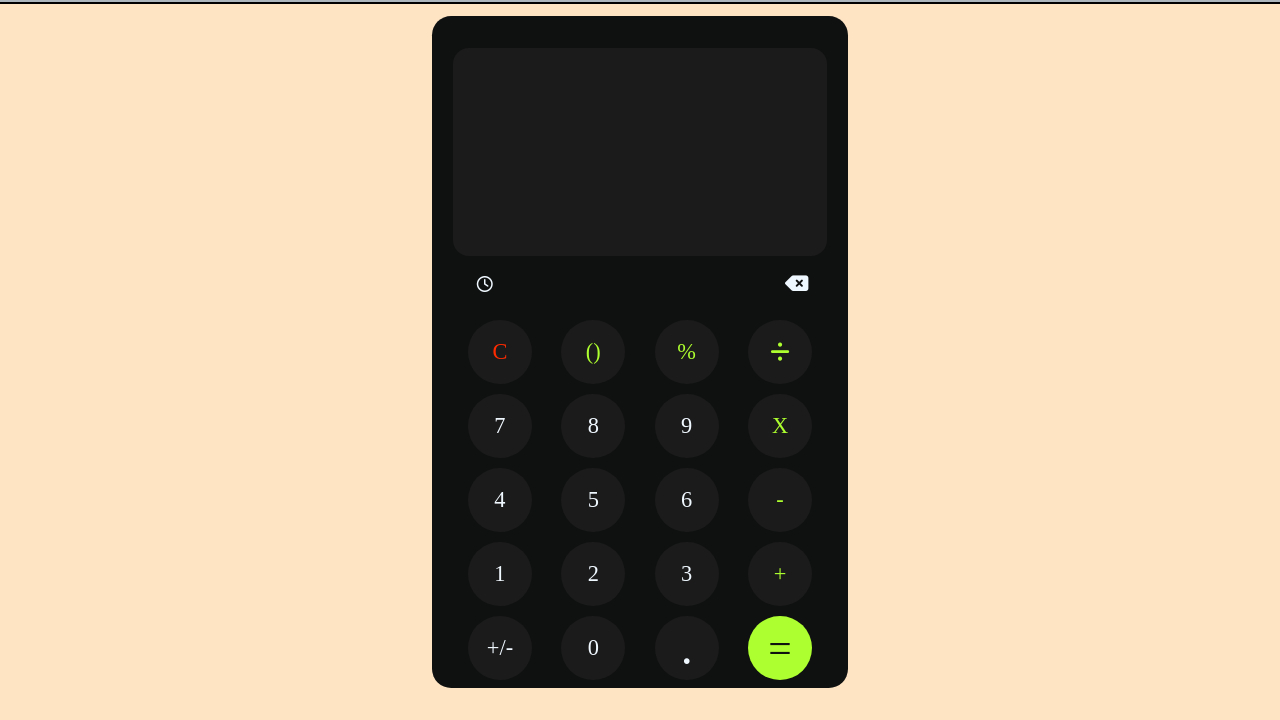
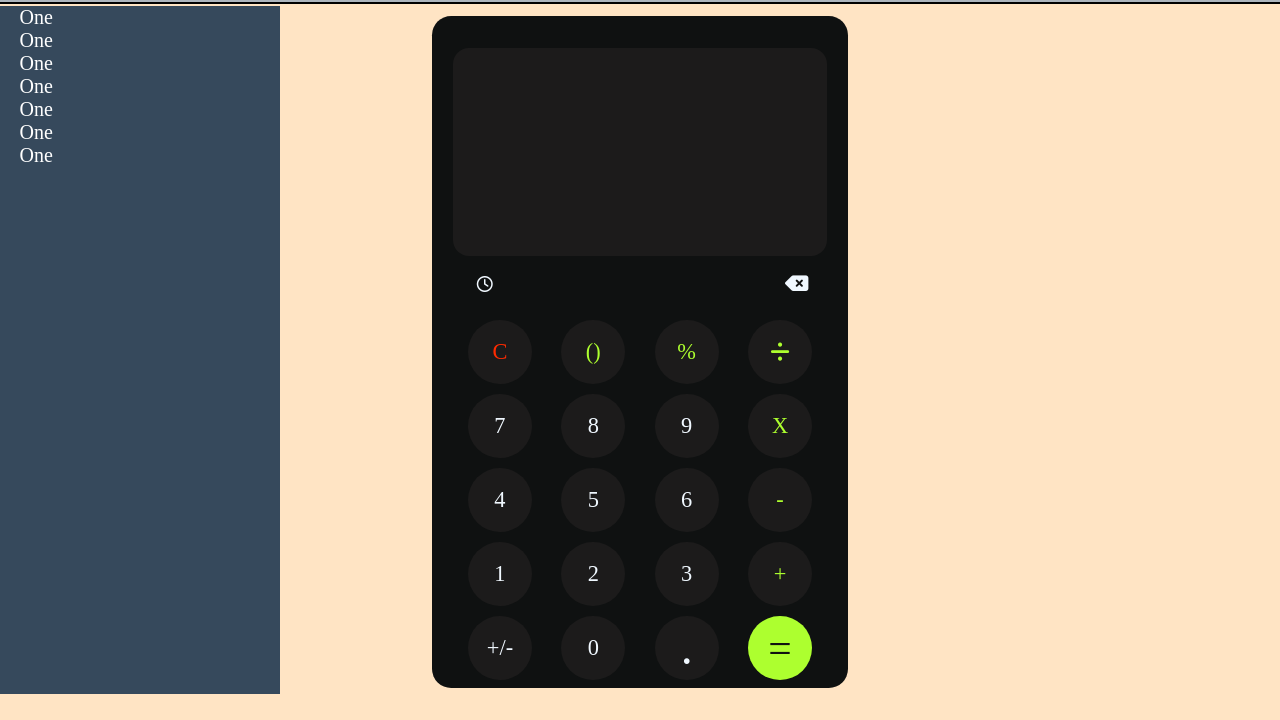
Before and after one commit to sir-shivam/Calculator, a plain HTML site: page index.html in a window 1280 px wide. Both pictures are taken after a click on the element 27 px from the left and 42 px from the top of the page. Shown: the part 80-800 px from the top of the page. Drawn offline with Linux system fonts and the light colour scheme.

Commit message:
created slide

```diff
--- a/calculator.js
+++ b/calculator.js
@@ -13,6 +13,8 @@ const del= document.querySelector(".cut");
 const recent=document.querySelector(".recent");
 const del_his=document.querySelector(".del-his");
 const recent1=document.querySelector(".recent1");
+const three_bar = document.querySelector(".three-bar");
+const slide = document.querySelector(".slide");
 const display = () => {
     wideScreen.innerText=string;
     if(string == "error" || string == "undefined"){
@@ -217,3 +219,9 @@ del_his.addEventListener("click" , () => {
     document.querySelector(".empty").style.display = "block";
     console.log(count2);
 })
+
+three_bar.addEventListener("click" , () => {
+    slide.style.transition="display 2s";
+    slide.style.display="block";
+
+})
--- a/index.html
+++ b/index.html
@@ -14,7 +14,17 @@
 <body>
     <nav class="navbar">
         <div class="nav1">
-        <div class="three-bar"><i class="fa-solid fa-bars"></i></div>
+        <div class="three-bar"><i class="fa-solid fa-bars"></i>
+            <div class="slide">
+                <li>One</li>
+                <li>One</li>
+                <li>One</li>
+                <li>One</li>
+                <li>One</li>
+                <li>One</li>
+                <li>One</li>
+            </div>
+        </div>
         <div class="home">Home</div>
         <div class="history">History</div></div>
         <div class="calci1">
--- a/style.css
+++ b/style.css
@@ -41,6 +41,7 @@ body {
     justify-content: center;
     align-items: center;
     border-radius: 50%;
+    position: relative;
 }
 
 .calci1{
@@ -254,3 +255,14 @@ i {
     text-align:center;
 
 }
+
+.slide {
+    height: 43rem;
+    width: 18rem;
+    background-color: #36495c;
+    position: absolute;
+    margin-top: 48.5rem;
+    margin-left: 13.6rem;
+    color: white;
+    display: none;
+}
```
